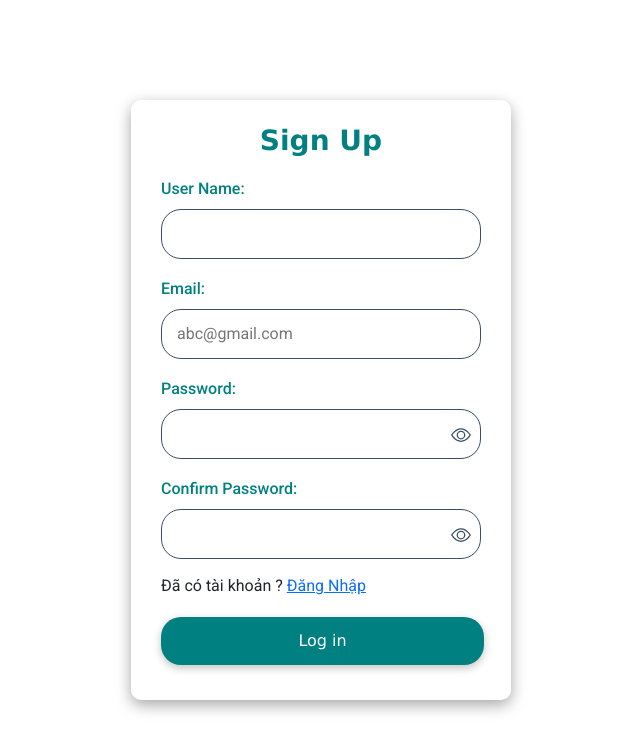
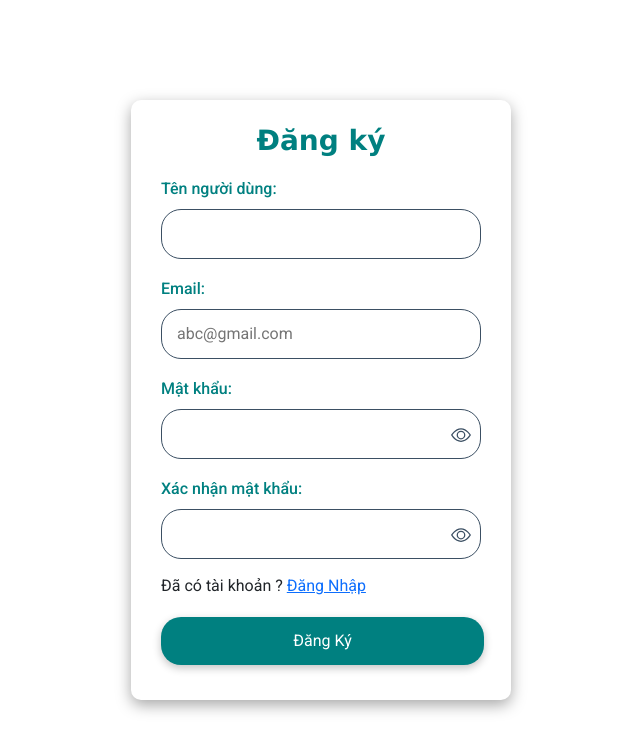
Before and after one commit to NGUYENCONGANHTU/DoAnTotNghiep, a Vue app: page /signup in a window 1280 px wide. Shown: the top 752 px of the page, without its empty margins (319-959 px from the left). Built offline with nearby package versions, Linux system fonts and the light colour scheme.

Commit message:
update code phan dang ky

```diff
--- a/src/views/Home.vue
+++ b/src/views/Home.vue
@@ -15,6 +15,5 @@ const userInfo = useLocalStorage("users");
     <PhonePopularVue />
     <OnSale />
     <Footer></Footer>
-  {{ userInfo }}
 </template>
 <style scoped></style>
--- a/src/views/auth/SignUp.vue
+++ b/src/views/auth/SignUp.vue
@@ -1,20 +1,20 @@
 <template>
     <div class="container">
         <div class="form-container">
-      <p class="title">Sign Up</p>
-      <form class="form">
+            <p class="title">Đăng ký</p>
+            <form class="form" @submit.prevent="signup">
                 <div class="user-name">
-          <label for="username" class="form-label">User Name:</label> <br />
-          <input type="user" class="input" />
+                    <label for="username" class="form-label">Tên người dùng:</label> <br />
+                    <input type="user" class="input" v-model="userInfo.username" />
                 </div>
                 <div class="email">
                     <label for="email" class="label-email">Email:</label> <br />
-          <input type="email" class="input" placeholder="abc@gmail.com" />
+                    <input type="email" class="input" placeholder="abc@gmail.com" v-model="userInfo.email" />
                 </div>
                 <div class="password">
-          <label for="password" class="form-label">Password:</label>
+                    <label for="password" class="form-label">Mật khẩu:</label>
                     <br />
-          <input type="password" class="input-password" />
+                    <input type="password" class="input-password" v-model="userInfo.password" />
                     <span>
                         <svg
                             xmlns="http://www.w3.org/2000/svg"
@@ -35,11 +35,9 @@
                     </span>
                 </div>
                 <div class="confirm">
-          <label for="confirm-password" class="form-label"
-            >Confirm Password:</label
-          >
+                    <label for="confirm-password" class="form-label">Xác nhận mật khẩu:</label>
                     <br />
-          <input type="password" class="input-password" />
+                    <input type="password" class="input-password" v-model="confirmPassword" />
                     <span>
                         <svg
                             xmlns="http://www.w3.org/2000/svg"
@@ -59,15 +57,45 @@
                         </svg>
                     </span>
                 </div>
-        <button class="form-btn">Log in</button>
+                <button class="form-btn" type="submit" :disabled="loading">
+                    <span v-if="!loading">Đăng Ký</span>
+                    <span v-else>Đăng Ký...</span>
+                </button>
             </form>
-      <p class="text-login">
-        Đã có tài khoản ? <router-link to="/login">Đăng Nhập</router-link>
-      </p>
+            <p class="text-login">Đã có tài khoản ? <router-link to="/login">Đăng Nhập</router-link></p>
         </div>
     </div>
 </template>
-<script setup></script>
+<script setup>
+import { db } from "@/firebase";
+import { addDoc, collection } from "firebase/firestore";
+import { ref } from "vue";
+import { useRouter } from "vue-router";
+import { toast } from "vue3-toastify";
+
+const userInfo = ref({
+    username: "",
+    email: "",
+    password: "",
+    role: "USER",
+});
+const confirmPassword = ref("");
+const loading = ref(false);
+const router = useRouter();
+const signup = async () => {
+    if (userInfo.value.password !== confirmPassword.value) {
+        toast.error("Mật khẩu không khớp");
+        return;
+    }
+    loading.value = true;
+    await addDoc(collection(db, "users"), userInfo.value);
+    toast.success(`Đăng ký thành công , đợi 2s để tự động tới trang đăng nhập`);
+    loading.value = false;
+    setTimeout(() => {
+        router.push("/login");
+    }, 2000);
+};
+</script>
 <style scoped>
 .container {
     display: flex;
@@ -88,8 +116,8 @@
 
 .title {
     text-align: center;
-  font-family: "Lucida Sans", "Lucida Sans Regular", "Lucida Grande",
-    "Lucida Sans Unicode", Geneva, Verdana, sans-serif;
+    font-family: "Lucida Sans", "Lucida Sans Regular", "Lucida Grande", "Lucida Sans Unicode", Geneva, Verdana,
+        sans-serif;
     margin: 0 0 15px 0;
     font-size: 28px;
     font-weight: 800;
@@ -132,8 +160,8 @@
 
 .page-link-label {
     cursor: pointer;
-  font-family: "Lucida Sans", "Lucida Sans Regular", "Lucida Grande",
-    "Lucida Sans Unicode", Geneva, Verdana, sans-serif;
+    font-family: "Lucida Sans", "Lucida Sans Regular", "Lucida Grande", "Lucida Sans Unicode", Geneva, Verdana,
+        sans-serif;
     font-size: 9px;
     font-weight: 700;
 }
@@ -144,8 +172,8 @@
 
 .form-btn {
     padding: 12px 15px;
-  font-family: "Lucida Sans", "Lucida Sans Regular", "Lucida Grande",
-    "Lucida Sans Unicode", Geneva, Verdana, sans-serif;
+    font-family: "Lucida Sans", "Lucida Sans Regular", "Lucida Grande", "Lucida Sans Unicode", Geneva, Verdana,
+        sans-serif;
     border-radius: 20px;
     border: 0 !important;
     outline: 0 !important;
@@ -166,8 +194,8 @@
     margin: 0;
     font-size: 10px;
     color: #747474;
-  font-family: "Lucida Sans", "Lucida Sans Regular", "Lucida Grande",
-    "Lucida Sans Unicode", Geneva, Verdana, sans-serif;
+    font-family: "Lucida Sans", "Lucida Sans Regular", "Lucida Grande", "Lucida Sans Unicode", Geneva, Verdana,
+        sans-serif;
 }
 
 .sign-up-link {
@@ -178,8 +206,8 @@
     color: teal;
     cursor: pointer;
     font-weight: 800;
-  font-family: "Lucida Sans", "Lucida Sans Regular", "Lucida Grande",
-    "Lucida Sans Unicode", Geneva, Verdana, sans-serif;
+    font-family: "Lucida Sans", "Lucida Sans Regular", "Lucida Grande", "Lucida Sans Unicode", Geneva, Verdana,
+        sans-serif;
 }
 
 .password {
```
Lines whose indentation alone changed are shown as unchanged.
